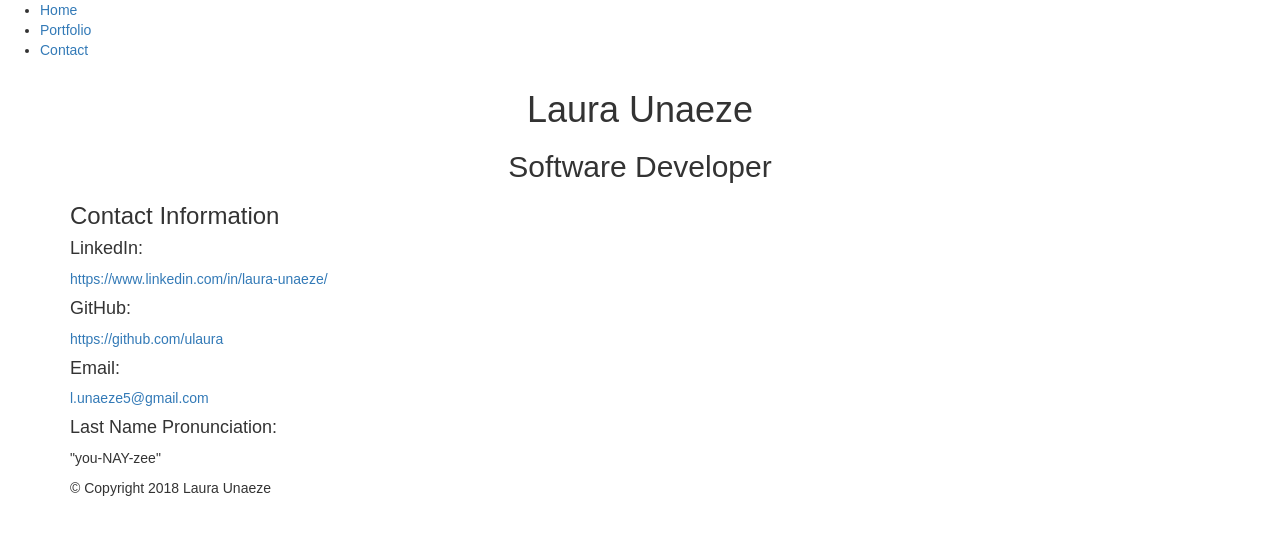
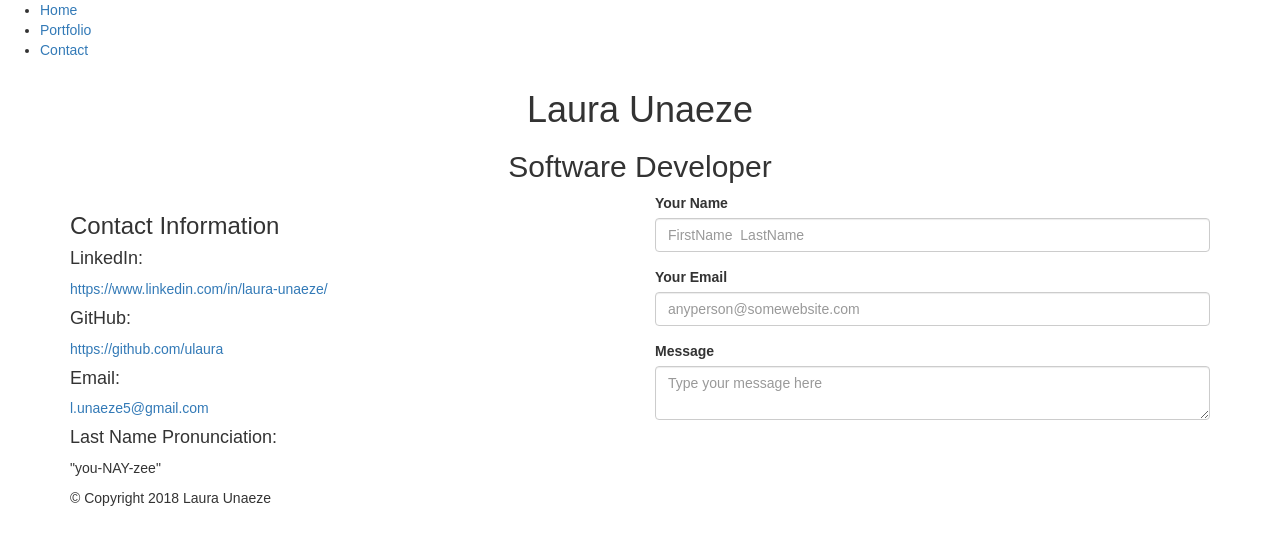
Before and after one commit to ulaura/react-personal-page, a React (Create React App) app: page /contact in a window 1280 px wide. Shown: the top 544 px of the page. Built offline with nearby package versions, Linux system fonts and the light colour scheme.

Commit message:
Created ContactForm component and rendered it in Contact component.

```diff
--- a/src/components/Contact.js
+++ b/src/components/Contact.js
@@ -1,8 +1,11 @@
 import React from 'react';
+import ContactForm from './ContactForm';
+import { Grid, Row, Col } from 'react-bootstrap';
 
 const Contact = () => {
   return (
-    <div>
+    <Row>
+      <Col lg={6}>
         <h3>Contact Information</h3>
 
         <h4>LinkedIn:</h4>
@@ -16,8 +19,12 @@ const Contact = () => {
 
         <h4>Last Name Pronunciation:</h4>
         <p>"you-NAY-zee"</p>
+      </Col>
 
-    </div>
+      <Col lg={6}>
+        <ContactForm />
+      </Col>
+    </Row>
   );
 };
 
--- /dev/null
+++ b/src/components/ContactForm.js
@@ -0,0 +1,30 @@
+// This will be rendered in Contact.js
+import React, { Component } from 'react';
+import { FormGroup, FormControl, ControlLabel } from 'react-bootstrap';
+class ContactForm extends Component {
+  constructor(props, context) {
+    super(props, context);
+  }
+
+  render() {
+    return (
+      <form>
+        <FormGroup controlId="formControlsNameInput">
+          <ControlLabel>Your Name</ControlLabel>
+          <FormControl componentClass="input" type="text" placeholder="FirstName  LastName" />
+        </FormGroup>
+        <FormGroup controlId="formControlsEmail">
+          <ControlLabel>Your Email</ControlLabel>
+          <FormControl componentClass="input" type="email" placeholder="anyperson@somewebsite.com" />
+        </FormGroup>
+        <FormGroup controlId="formControlsTextarea">
+          <ControlLabel>Message</ControlLabel>
+          <FormControl componentClass="textarea" placeholder="Type your message here" />
+        </FormGroup>
+      </form>
+    );
+  };
+
+};
+
+export default ContactForm;
```
Lines whose indentation alone changed are shown as unchanged.
